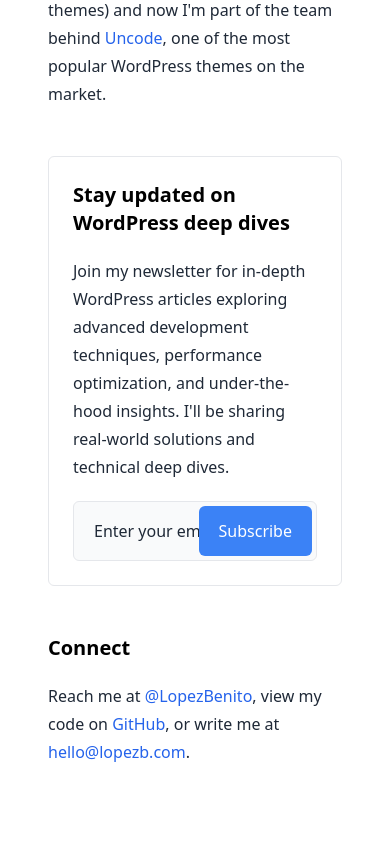
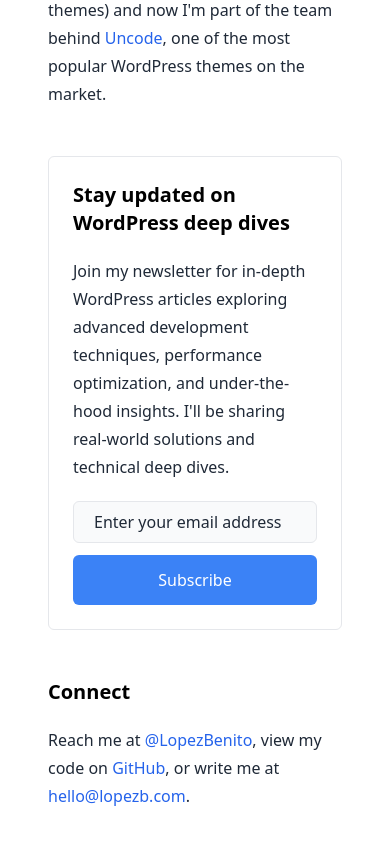
Before and after one commit to benitolopez/lopezb.com, a Next.js app: page / in a window 390 px wide. Shown: the part 589-1433 px from the top of the page. Before the commit the page ends 1403 px from the top, so only its background shows below. Built offline with nearby package versions, Linux system fonts and the light colour scheme.

Commit message:
Fix newsletter inputs on small devices

```diff
--- a/components/forms/newsletter.tsx
+++ b/components/forms/newsletter.tsx
@@ -29,7 +29,7 @@ export default function NewsletterForm() {
               name="email"
               id="email"
               required
-              className="block border w-full py-2 px-5 text-gray-800 placeholder:text-gray-800 rounded-md bg-gray-50 focus:outline-blue-500 outline-offset-0 h-[60px]"
+              className="block border w-full py-2 px-5 text-gray-800 placeholder:text-gray-800 rounded-md bg-gray-50 focus:outline-blue-500 outline-offset-0 sm:h-[60px]"
               placeholder="Enter your email address"
               defaultValue={state?.values?.email || ""}
               aria-invalid={state?.errors?.email ? "true" : "false"}
@@ -37,7 +37,7 @@ export default function NewsletterForm() {
             <button
               type="submit"
               disabled={pending}
-              className={`py-3 px-5 rounded-md hover:bg-black focus:outline-none text-left bg-blue-500 text-white top-[5px] right-[5px] absolute h-[50px] flex items-center justify-center ${
+              className={`mt-3 sm:mt-0 w-full sm:w-auto py-3 px-5 rounded-md hover:bg-black focus:outline-none text-left bg-blue-500 text-white top-[5px] right-[5px] sm:absolute h-[50px] flex items-center justify-center ${
                 pending ? "cursor-not-allowed hover:bg-blue-500" : ""
               }`}
             >
```
